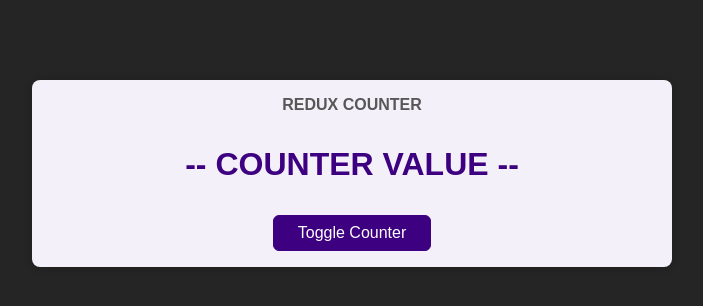
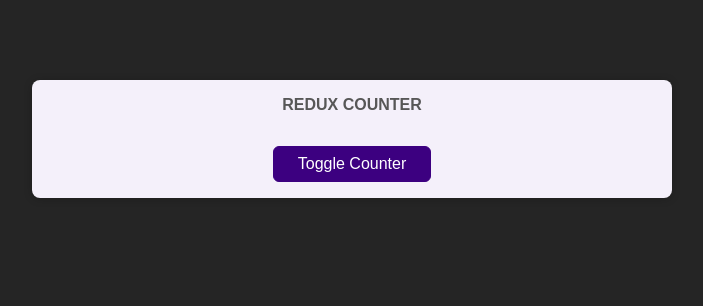
Before and after one commit to Ezouth/Redux-practice, a React (Create React App) app: page / in a window 1280 px wide. Shown: the top 306 px of the page, without its empty margins (288-991 px from the left). Built offline with nearby package versions, Linux system fonts and the light colour scheme.

Commit message:
Added simple redux state management

```diff
--- a/src/components/Counter.js
+++ b/src/components/Counter.js
@@ -1,12 +1,18 @@
 import classes from './Counter.module.css';
+import { useSelector } from 'react-redux';
+
 
 const Counter = () => {
+  const counter = useSelector((state) => {
+    state.counter;
+  });
+
   const toggleCounterHandler = () => {};
 
   return (
     <main className={classes.counter}>
       <h1>Redux Counter</h1>
-      <div className={classes.value}>-- COUNTER VALUE --</div>
+      <div className={classes.value}>{counter}</div>
       <button onClick={toggleCounterHandler}>Toggle Counter</button>
     </main>
   );
--- a/src/index.js
+++ b/src/index.js
@@ -1,7 +1,9 @@
 import React from 'react';
 import ReactDOM from 'react-dom';
+import { Provider }from 'react-redux';
 
 import './index.css';
 import App from './App';
+import store from './store/index';
 
-ReactDOM.render(<App />, document.getElementById('root'));
+ReactDOM.render(<Provider store={store}><App /></Provider>, document.getElementById('root'));
```
